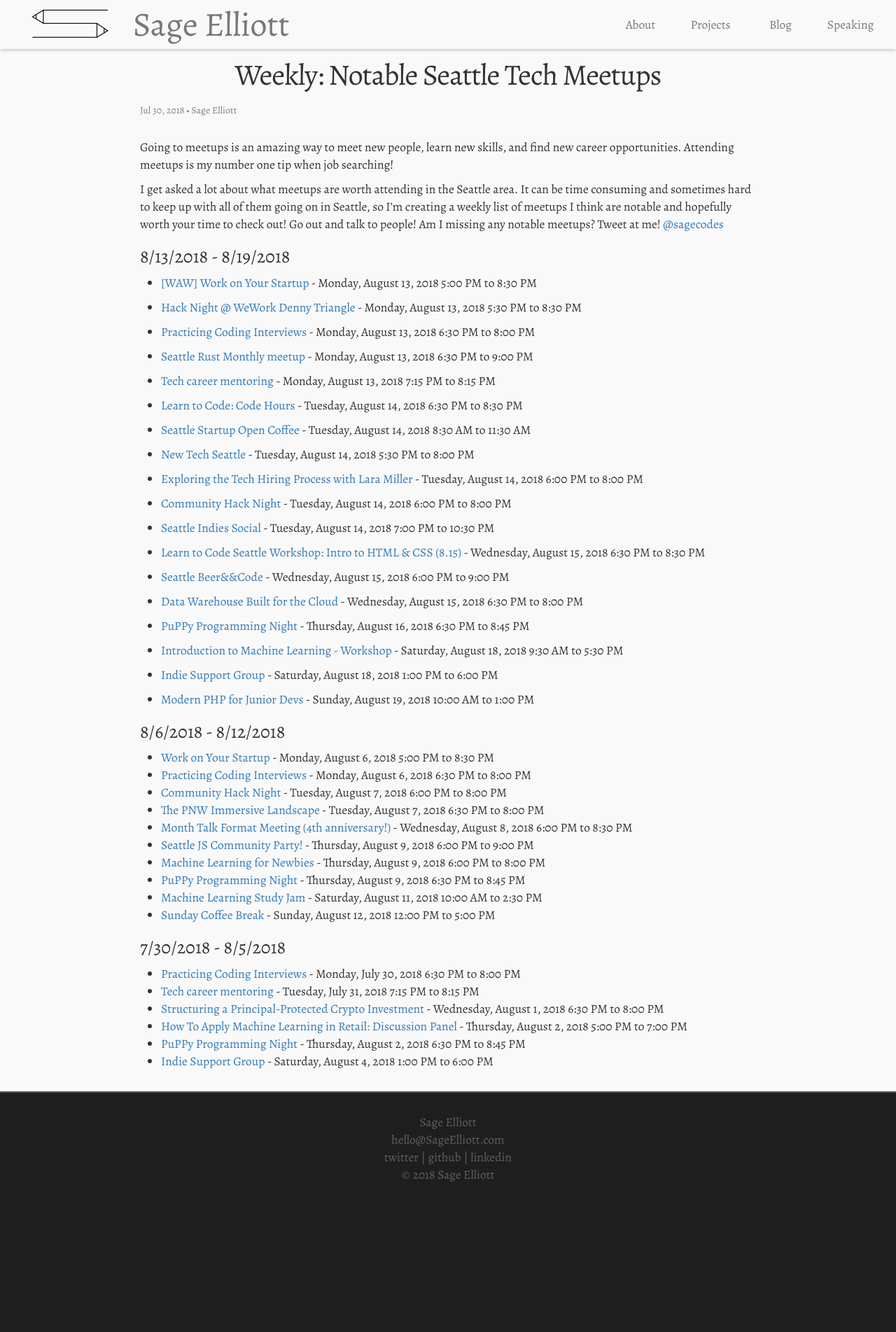
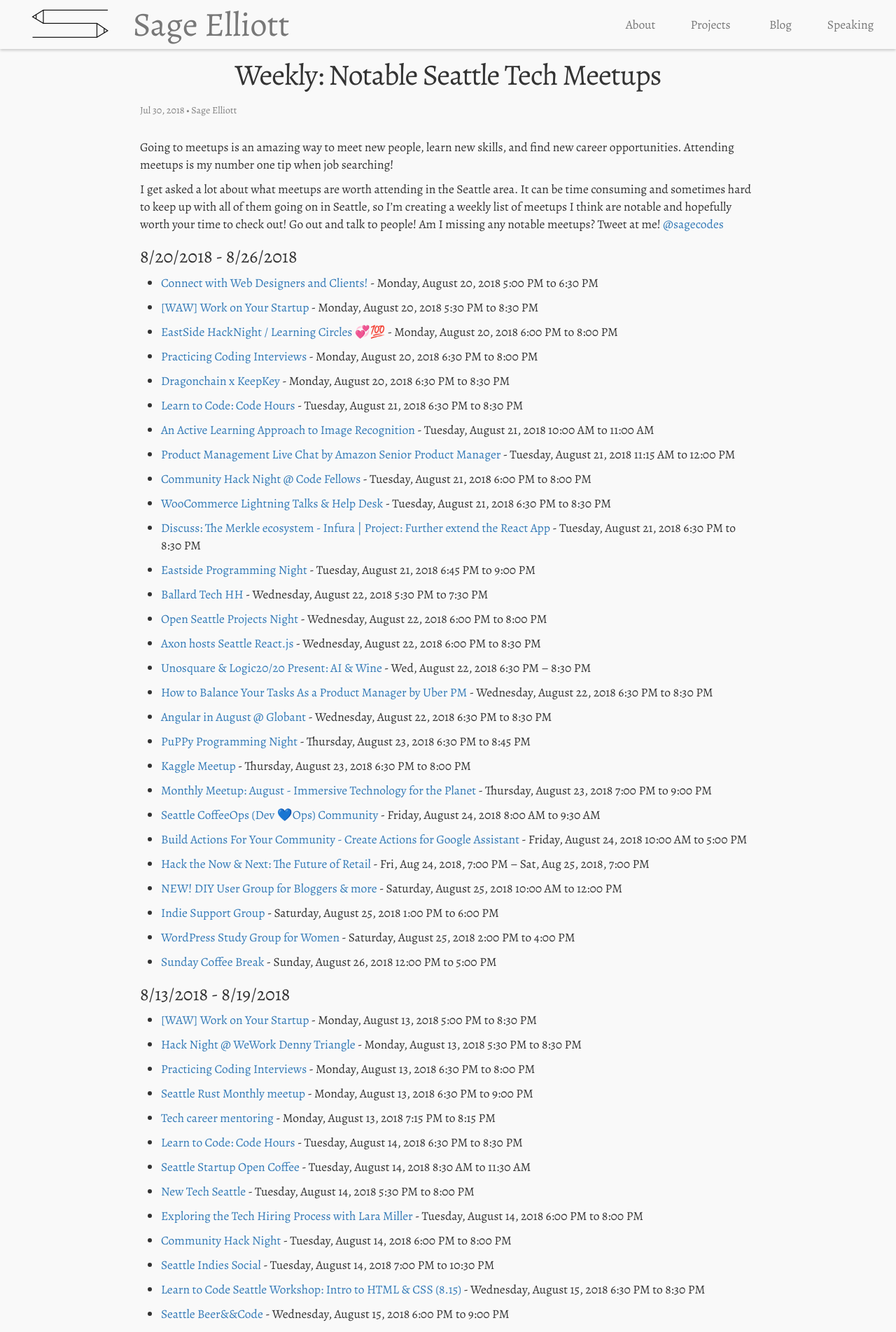
Before and after one commit to sagecodes/sage-blog, a Jekyll site: the page built from _posts/2018-07-30-post6-meetups-1.markdown, in a window 1280 px wide. Shown: the top 1903 px of the page at 70% size. Built offline with Jekyll 4.4.1, drawn with Linux system fonts in a browser that asks for light colours; nearby versions of some CDN libraries; some web fonts are replaced.

Commit message:
next weeks meetups

```diff
--- a/_posts/2018-07-30-post6-meetups-1.markdown
+++ b/_posts/2018-07-30-post6-meetups-1.markdown
@@ -12,6 +12,92 @@
 Going to meetups is an amazing way to meet new people, learn new skills, and find new career opportunities. Attending meetups is my number one tip when job searching!
 
 I get asked a lot about what meetups are worth attending in the Seattle area. It can be time consuming and sometimes hard to keep up with all of them going on in Seattle, so I'm creating a weekly list of meetups I think are notable and hopefully worth your time to check out! Go out and talk to people! Am I missing any notable meetups? Tweet at me! [@sagecodes]({{site.twitter}})
+
+### 8/20/2018 - 8/26/2018
+
+- [Connect with Web Designers and Clients!](https://www.meetup.com/Webdevelopersofseattle/events/252856983/) - Monday, August 20, 2018
+5:00 PM to 6:30 PM
+
+- [[WAW] Work on Your Startup](https://www.meetup.com/WorkAfterWork/events/253574032/) - Monday, August 20, 2018
+5:30 PM to 8:30 PM
+
+- [EastSide HackNight / Learning Circles 💞💯](https://www.meetup.com/Seattle-PyLadies/events/253219734/) - Monday, August 20, 2018
+6:00 PM to 8:00 PM
+
+- [Practicing Coding Interviews](https://www.meetup.com/PSPPython/events/253232173/) - Monday, August 20, 2018
+6:30 PM to 8:00 PM
+
+- [Dragonchain x KeepKey](https://www.meetup.com/blockchain-seattle/events/253559616/) - Monday, August 20, 2018
+6:30 PM to 8:30 PM
+
+- [Learn to Code: Code Hours](https://www.meetup.com/Learn-Code-Seattle/events/253455813/) - Tuesday, August 21, 2018
+6:30 PM to 8:30 PM
+
+- [An Active Learning Approach to Image Recognition](https://www.meetup.com/aittg-seattle/events/253682708/) - Tuesday, August 21, 2018
+10:00 AM to 11:00 AM
+
+- [Product Management Live Chat by Amazon Senior Product Manager](https://www.meetup.com/product-management-seattle/events/253296801/) - Tuesday, August 21, 2018
+11:15 AM to 12:00 PM
+
+- [Community Hack Night @ Code Fellows](https://www.meetup.com/seattlejshackers/events/253592928/) - Tuesday, August 21, 2018
+6:00 PM to 8:00 PM
+
+- [WooCommerce Lightning Talks & Help Desk](https://www.meetup.com/SeattleWordPressMeetup/events/252124944/) - Tuesday, August 21, 2018
+6:30 PM to 8:30 PM
+
+- [Discuss: The Merkle ecosystem - Infura | Project: Further extend the React App](https://www.meetup.com/Blockchain-Smart-Contracts-Seattle-Working-Group/events/253876771/) - Tuesday, August 21, 2018
+6:30 PM to 8:30 PM
+
+- [Eastside Programming Night](https://www.meetup.com/PSPPython/events/252656692/) - Tuesday, August 21, 2018
+6:45 PM to 9:00 PM
+
+- [Ballard Tech HH](https://www.meetup.com/BallardTechHH/events/252825772/) - Wednesday, August 22, 2018
+5:30 PM to 7:30 PM
+
+- [Open Seattle Projects Night](https://www.meetup.com/openseattle/events/252754005/) - Wednesday, August 22, 2018
+6:00 PM to 8:00 PM
+
+- [Axon hosts Seattle React.js](https://www.meetup.com/seattle-react-js/events/253096715/) - Wednesday, August 22, 2018
+6:00 PM to 8:30 PM
+
+- [Unosquare & Logic20/20 Present: AI & Wine](https://www.eventbrite.com/e/unosquare-logic2020-present-ai-wine-tickets-47300068779) - Wed, August 22, 2018
+6:30 PM – 8:30 PM
+
+- [How to Balance Your Tasks As a Product Manager by Uber PM](https://www.meetup.com/product-management-seattle/events/252228850/) - Wednesday, August 22, 2018
+6:30 PM to 8:30 PM
+
+- [Angular in August @ Globant](https://www.meetup.com/Angular-Seattle/events/253595182/) - Wednesday, August 22, 2018
+6:30 PM to 8:30 PM
+
+- [PuPPy Programming Night](https://www.meetup.com/PSPPython/events/253249692/) - Thursday, August 23, 2018
+6:30 PM to 8:45 PM
+
+- [Kaggle Meetup](https://www.meetup.com/Greater-Seattle-Kaggle-Meetup/events/hbtrspyxlbfc/) - Thursday, August 23, 2018
+6:30 PM to 8:00 PM
+
+
+- [Monthly Meetup: August - Immersive Technology for the Planet](https://www.meetup.com/Seattle-VR-Demos-Experiences/events/253445128/) - Thursday, August 23, 2018
+7:00 PM to 9:00 PM
+
+- [Seattle CoffeeOps (Dev 💙Ops) Community](https://www.meetup.com/Seattle-CoffeeOps/events/252553752/) - Friday, August 24, 2018 8:00 AM to 9:30 AM
+
+- [Build Actions For Your Community - Create Actions for Google Assistant](https://www.meetup.com/aittg-seattle/events/252238707/) - Friday, August 24, 2018
+10:00 AM to 5:00 PM
+
+- [Hack the Now & Next: The Future of Retail](https://www.eventbrite.com/e/hack-the-now-next-the-future-of-retail-tickets-48221106628?aff=eac2) - Fri, Aug 24, 2018, 7:00 PM – Sat, Aug 25, 2018, 7:00 PM
+
+- [NEW! DIY User Group for Bloggers & more](https://www.meetup.com/SeattleWordPressMeetup/events/253252189/) - Saturday, August 25, 2018
+10:00 AM to 12:00 PM
+
+- [Indie Support Group](https://www.meetup.com/SeattleIndies/events/253250693/) - Saturday, August 25, 2018
+1:00 PM to 6:00 PM
+
+- [WordPress Study Group for Women](https://www.meetup.com/SeattleWordPressMeetup/events/kvkqfpyxlbhc/) - Saturday, August 25, 2018
+2:00 PM to 4:00 PM
+
+- [Sunday Coffee Break](https://www.meetup.com/seattlejshackers/events/253669471/) - Sunday, August 26, 2018
+12:00 PM to 5:00 PM
+
 
 
 ### 8/13/2018 - 8/19/2018
```
